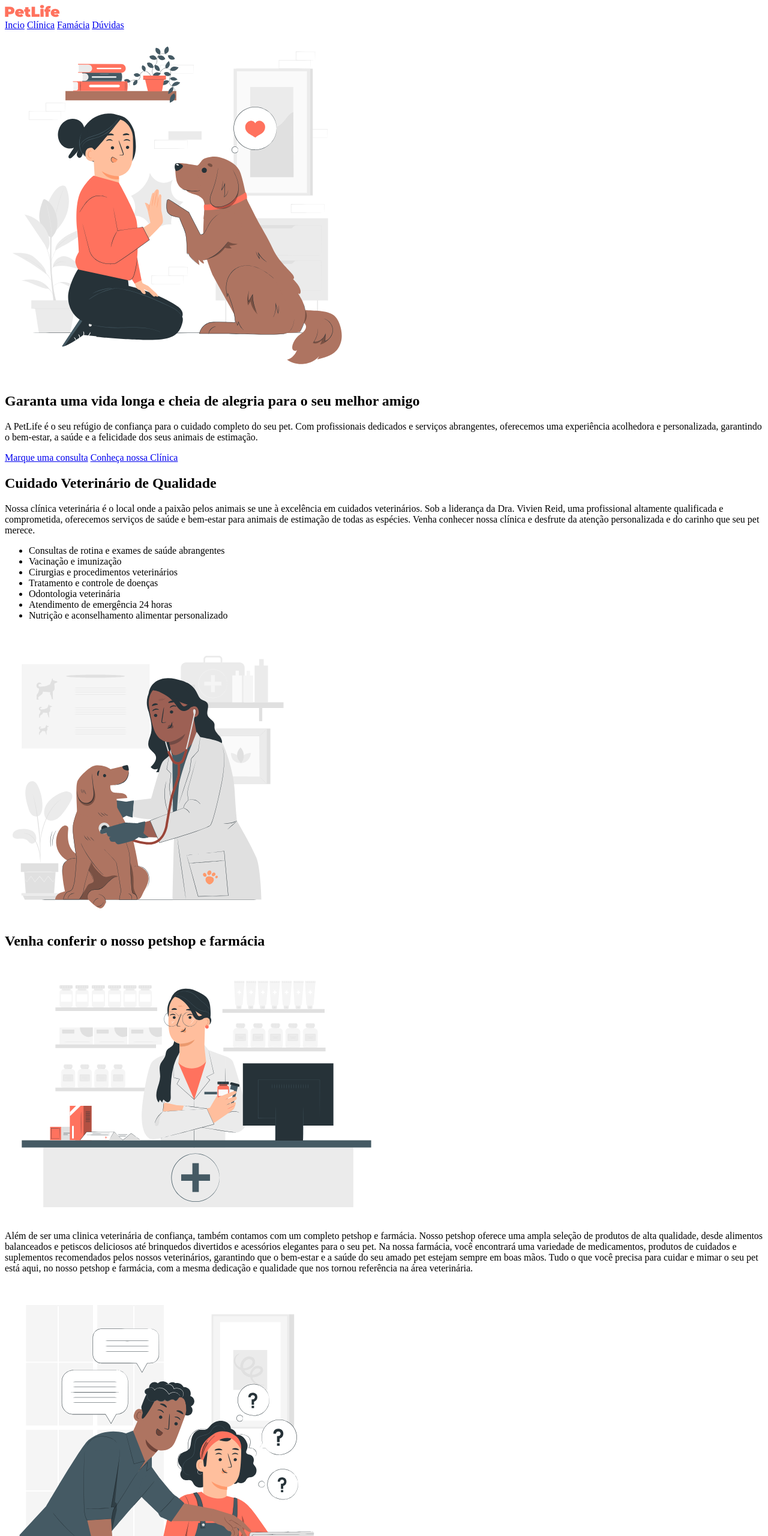
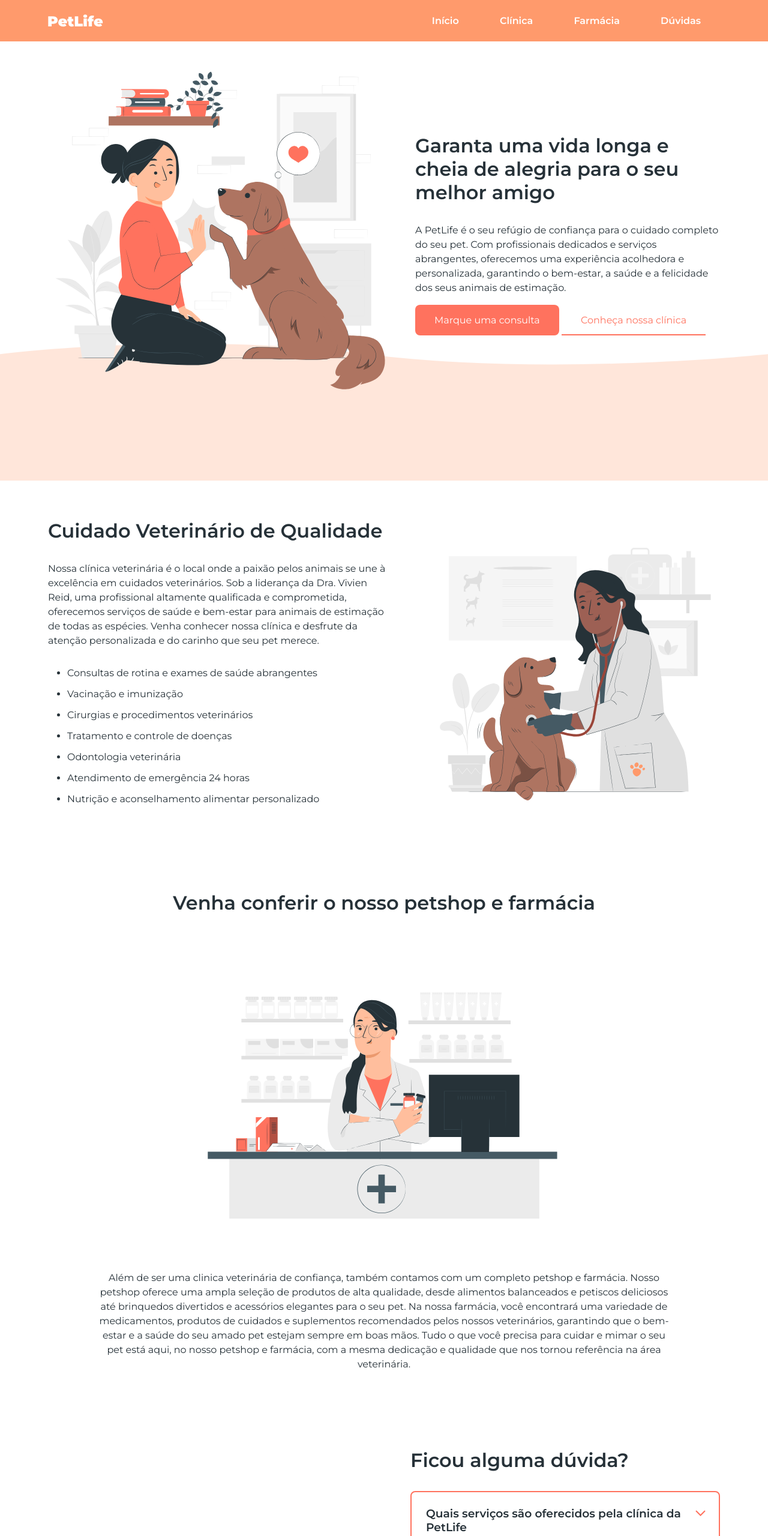
Before and after one commit to marianasauer/Petlife, a plain HTML site: page index.html in a window 1280 px wide. Shown: the top 2560 px of the page at 60% size. Drawn offline with Linux system fonts and the light colour scheme.

Commit message:
Adicionando estilização css

```diff
--- a/index.html
+++ b/index.html
@@ -5,16 +5,20 @@
     <meta name="viewport" content="width=device-width, initial-scale=1.0">
     <title>PetLife</title>
     <meta name="description" content="Garanta uma vida longa e cheia de alegria para o seu melhor amigo">
+    <link rel="stylesheet" href="styles.css">
+    <link rel="preconnect" href="https://fonts.googleapis.com">
+    <link rel="preconnect" href="https://fonts.gstatic.com" crossorigin>
+    <link href="https://fonts.googleapis.com/css2?family=Inter:wght@400;900&family=Montserrat:wght@400;600&family=Rubik:wght@300;400;500&display=swap" rel="stylesheet">
 </head>
 <body>
     <header>
         <a href="index.html"></a>
-        <img src="img/logo.svg" alt="PetLife">
+        <img src="img/logo-white.svg" alt="PetLife">
 
         <nav>
-            <a href="#inicio">Incio</a>
+            <a href="#inicio">Início</a>
             <a href="#clinica">Clínica</a>
-            <a href="#farmacia">Famácia</a>
+            <a href="#farmacia">Farmácia</a>
             <a href="#duvidas">Dúvidas</a>
         </nav>
     </header>
@@ -25,16 +29,18 @@
 
             <div>
                 <h1>Garanta uma vida longa e cheia de alegria para o seu melhor amigo</h1>
-                <p>A PetLife é o seu refúgio de confiança para o cuidado completo do seu pet. Com profissionais dedicados e serviços abrangentes, oferecemos uma experiência acolhedora e personalizada, garantindo o bem-estar, a saúde e a felicidade dos seus animais de estimação.</p>
-                <a href="https://wa.me/5547997276130" target="_blank">Marque uma consulta</a>
-                <a href="#clinica">Conheça nossa Clínica</a>
+                <p class="paragrafo">A PetLife é o seu refúgio de confiança para o cuidado completo do seu pet. Com profissionais dedicados e serviços abrangentes, oferecemos uma experiência acolhedora e personalizada, garantindo o bem-estar, a saúde e a felicidade dos seus animais de estimação.</p>
+                <a class="botao" href="https://wa.me/5547997276130" target="_blank">Marque uma consulta</a>
+                <a class="botao-transparente" href="#clinica">Conheça nossa clínica</a>
             </div>
+
+            <img class="absolute" src="img/shape.svg" alt="">
         </section>
 
         <section id="clinica">
             <div>
                 <h2>Cuidado Veterinário de Qualidade</h2>
-                <p>Nossa clínica veterinária é o local onde a paixão pelos animais se une à excelência em cuidados veterinários. Sob a liderança da Dra. Vivien Reid, uma profissional altamente qualificada e comprometida, oferecemos serviços de saúde e bem-estar para animais de estimação de todas as espécies. Venha conhecer nossa clínica e desfrute da atenção personalizada e do carinho que seu pet merece.</p>
+                <p class="paragrafo">Nossa clínica veterinária é o local onde a paixão pelos animais se une à excelência em cuidados veterinários. Sob a liderança da Dra. Vivien Reid, uma profissional altamente qualificada e comprometida, oferecemos serviços de saúde e bem-estar para animais de estimação de todas as espécies. Venha conhecer nossa clínica e desfrute da atenção personalizada e do carinho que seu pet merece.</p>
 
                 <ul>
                     <li>Consultas de rotina e exames de saúde abrangentes</li>
@@ -53,7 +59,7 @@
         <section id="farmacia">
             <h2>Venha conferir o nosso petshop e farmácia</h2>
             <img src="img/shop-img.svg" alt="" width="645" height="430" loading="lazy">
-            <p>Além de ser uma clinica veterinária de confiança, também contamos com um completo petshop e farmácia. Nosso petshop oferece uma ampla seleção de produtos de alta qualidade, desde alimentos balanceados e petiscos deliciosos até brinquedos divertidos e acessórios elegantes para o seu pet. Na nossa farmácia, você encontrará uma variedade de medicamentos, produtos de cuidados e suplementos recomendados pelos nossos veterinários, garantindo que o bem-estar e a saúde do seu amado pet estejam sempre em boas mãos. Tudo o que você precisa para cuidar e mimar o seu pet está aqui, no nosso petshop e farmácia, com a mesma dedicação e qualidade que nos tornou referência na área veterinária.</p>
+            <p class="paragrafo">Além de ser uma clinica veterinária de confiança, também contamos com um completo petshop e farmácia. Nosso petshop oferece uma ampla seleção de produtos de alta qualidade, desde alimentos balanceados e petiscos deliciosos até brinquedos divertidos e acessórios elegantes para o seu pet. Na nossa farmácia, você encontrará uma variedade de medicamentos, produtos de cuidados e suplementos recomendados pelos nossos veterinários, garantindo que o bem-estar e a saúde do seu amado pet estejam sempre em boas mãos. Tudo o que você precisa para cuidar e mimar o seu pet está aqui, no nosso petshop e farmácia, com a mesma dedicação e qualidade que nos tornou referência na área veterinária.</p>
 
         </section>
 
@@ -61,28 +67,28 @@
             <img src="img/faq-img.svg" alt="" width="540" height="540" loading="lazy">
             <div>
                 <h2>Ficou alguma dúvida?</h2>
-                <div>
+                <div class="duvida">
                     <h3>Quais serviços são oferecidos pela clínica da PetLife</h3>
                     <img src="img/arrow-down.svg" alt="">
-                    <p>A clínica da Petlife oferece uma ampla gama de serviços, incluindo consultas de rotina, vacinação, cirurgias, tratamento de doenças, cuidados odontológicos, atendimento de emergência 24 horas, programas de prevenção de pulgas, carrapatos e vermes, entre outros. Nosso objetivo é fornecer cuidados abrangentes e personalizados para garantir a saúde e o bem-estar do seu pet.</p>
+                    <p class="paragrafo">A clínica da Petlife oferece uma ampla gama de serviços, incluindo consultas de rotina, vacinação, cirurgias, tratamento de doenças, cuidados odontológicos, atendimento de emergência 24 horas, programas de prevenção de pulgas, carrapatos e vermes, entre outros. Nosso objetivo é fornecer cuidados abrangentes e personalizados para garantir a saúde e o bem-estar do seu pet.</p>
                 </div>
 
-                <div>
+                <div class="duvida">
                     <h3>Quais espécies de animais a clínica veterinária atende?</h3>
                     <img src="img/arrow-down.svg" alt="">
-                    <p>A clínica veterinária da Petlife atende animais de estimação de todas as espécies, incluindo cães, gatos, pássaros, roedores e répteis. Nossos profissionais possuem conhecimento e experiência para cuidar de diferentes tipos de animais, oferecendo um atendimento especializado e dedicado a cada um deles.</p>
+                    <p class="paragrafo">A clínica veterinária da Petlife atende animais de estimação de todas as espécies, incluindo cães, gatos, pássaros, roedores e répteis. Nossos profissionais possuem conhecimento e experiência para cuidar de diferentes tipos de animais, oferecendo um atendimento especializado e dedicado a cada um deles.</p>
                 </div>
 
-                <div>
+                <div class="duvida">
                     <h3>A clínica da PetLife possui serviços de emergência? </h3>
                     <img src="img/arrow-down.svg" alt="">
-                    <p>Sim, a clínica veterinária da Petlife oferece serviços de emergência 24 horas. Se o seu animal de estimação precisar de atendimento veterinário imediato fora do horário de expediente, nossa equipe está pronta para ajudar, fornecendo cuidados urgentes e tratamento adequado para garantir o bem-estar do seu pet.</p>
+                    <p class="paragrafo">Sim, a clínica veterinária da Petlife oferece serviços de emergência 24 horas. Se o seu animal de estimação precisar de atendimento veterinário imediato fora do horário de expediente, nossa equipe está pronta para ajudar, fornecendo cuidados urgentes e tratamento adequado para garantir o bem-estar do seu pet.</p>
                 </div>
 
-                <div>
+                <div class="duvida">
                     <h3>A clínica oferece serviços de banho e tosa? </h3>
                     <img src="img/arrow-down.svg" alt="">
-                    <p>Sim, a clínica veterinária da Petlife oferece serviços profissionais de banho e tosa. Nossa equipe de profissionais experientes garante que seu pet receba cuidados adequados, usando produtos de alta qualidade e técnicas seguras. O banho e tosa ajudam a manter a higiene, a saúde da pele e pelagem do seu pet, além de proporcionar uma experiência relaxante e agradável para eles.</p>
+                    <p class="paragrafo">Sim, a clínica veterinária da Petlife oferece serviços profissionais de banho e tosa. Nossa equipe de profissionais experientes garante que seu pet receba cuidados adequados, usando produtos de alta qualidade e técnicas seguras. O banho e tosa ajudam a manter a higiene, a saúde da pele e pelagem do seu pet, além de proporcionar uma experiência relaxante e agradável para eles.</p>
                 </div>
             </div>
 
@@ -96,24 +102,24 @@
 
         </div>
         <div>
-            <strong>Links rápidos</strong>
+            <strong class="titulo">Links rápidos</strong>
             <nav>
-                <a href="#inicio">Incio</a>
+                <a href="#inicio">Início</a>
                 <a href="#clinica">Clínica</a>
-                <a href="#farmacia">Famácia</a>
+                <a href="#farmacia">Farmácia</a>
                 <a href="#duvidas">Dúvidas</a>
             </nav>
 
         </div>
         <div>
-            <strong>Encontre-nos</strong>
+            <strong class="titulo">Encontre-nos</strong>
             <p>WhatsApp:<a href="https://wa.me/552298764-6949" target="_blank">(22)98764-6949</a></p>
             <p>Email:<a href="mailto:contato@petlife.com"> contato@petlife.com</a></p>
             <p>Endereço: Av. 7 de Setembro, nº 42, Centro</p>
 
         </div>
     </footer>
-    <div>
+    <div id="copyright">
         Desenvolvido por <a href="https://github.com/marianasauer" target="_blank">Mariana Sauer</a>
     </div>
 </body>
--- /dev/null
+++ b/styles.css
@@ -0,0 +1,189 @@
+*{
+    box-sizing: border-box;
+    font-family:'Montserrat', sans-serif;
+    margin: 0;
+    padding: 0;
+
+}
+
+body{
+    color: #263138;
+}
+
+header{
+    background-color: #FF9A6C;
+    display: flex;
+    align-items: center;
+    justify-content: flex-start;
+    padding-left: 80px;
+    padding-right: 80px;
+    padding-top: 24px;
+    padding-bottom: 24px;
+}
+
+header img{
+    margin-right: auto;
+}
+
+header nav a {
+    color: #FFFFFF;
+    font-weight: 600;
+    padding: 32px;
+    text-decoration: none;
+}
+
+#inicio{
+    display: flex;
+    align-items: center;
+    gap: 32px;
+    padding: 24px 80px 128px 80px;
+    position: relative;
+}
+
+h1, h2{
+    font-weight: 600;
+    font-size: 32px;
+    margin-bottom: 32px;
+}
+
+.paragrafo{
+    line-height: 150%;
+    margin-bottom: 32px;
+}
+
+.botao{
+    background-color: #FF725E;
+    border-radius: 8px;
+    color: #FFFFFF;
+    /*vertical e horizontal*/
+    padding: 16px 32px;
+    text-decoration: none;
+}
+
+.botao-transparente {
+    background-color: transparent;
+    color: #FF725E;
+    padding: 16px 32px;
+    position: relative;
+    text-decoration: none;
+}
+
+.botao-transparente::after {
+    content: "";
+    position: absolute;
+    left: 0;
+    bottom: 0;
+    height: 2px; /* Adjust the height of the underline */
+    width: 100%;
+    background-color: #FF725E;
+}
+
+.absolute{
+    position: absolute;
+    bottom: 0;
+    left: 0;
+    width: 100%;
+    z-index: -10;
+}
+
+#clinica{
+    display: flex;
+    align-items: center;
+    gap: 64px;
+    padding: 64px 80px;
+}
+
+#clinica li{
+    margin-bottom: 16px;
+    margin-left: 32px;
+}
+
+#farmacia{
+    padding: 64px 80px;
+    text-align: center;
+}
+
+#farmacia img{
+    margin: 64px auto;
+}
+
+#farmacia .paragrafo{
+    max-width: 950px;
+    margin: 0 auto;
+}
+
+#duvidas {
+    display: flex;
+    align-items: center;
+    gap: 64px;
+    padding: 64px 80px;
+}
+
+.duvida{
+    position: relative;
+}
+
+.duvida h3{
+    border: 2px solid #FF725E;
+    border-radius: 8px;
+    cursor: pointer;
+    padding: 24px;
+}
+
+.duvida img{
+    position: absolute;
+    top: 32px;
+    right: 24px;
+}
+
+.duvida .paragrafo{
+    border-right: 1px solid #FF725E;
+    border-bottom: 1px solid #FF725E;
+    border-left: 1px solid #FF725E;
+    border-radius: 0 0 8px 8px;
+    margin-top: -8px;
+    padding: 24px;
+}
+
+footer {
+    background-color: rgba(255, 152, 108, 0.25);
+    display: flex;
+    justify-content: space-between;
+    gap: 80px;
+    padding: 64px 80px;
+}
+
+footer img,
+footer titulo {
+    display: block;
+    font-weight: 600;
+    margin-bottom: 24px;
+}
+
+footer nav a{
+    color: #263138;
+    display: block;
+    margin-bottom: 16px;
+    text-decoration: none;
+}
+
+footer p{
+    margin-bottom: 16px;
+    max-width: 350px;
+}
+
+footer p a{
+    color: #262626;
+    text-decoration: none;
+}
+
+#copyright{
+    background-color: #263138;
+    color: #FFFFFF;
+    padding: 24px;
+    text-align: center;
+}
+
+#copyright a{
+    color: #FF9A6C;
+}
```
